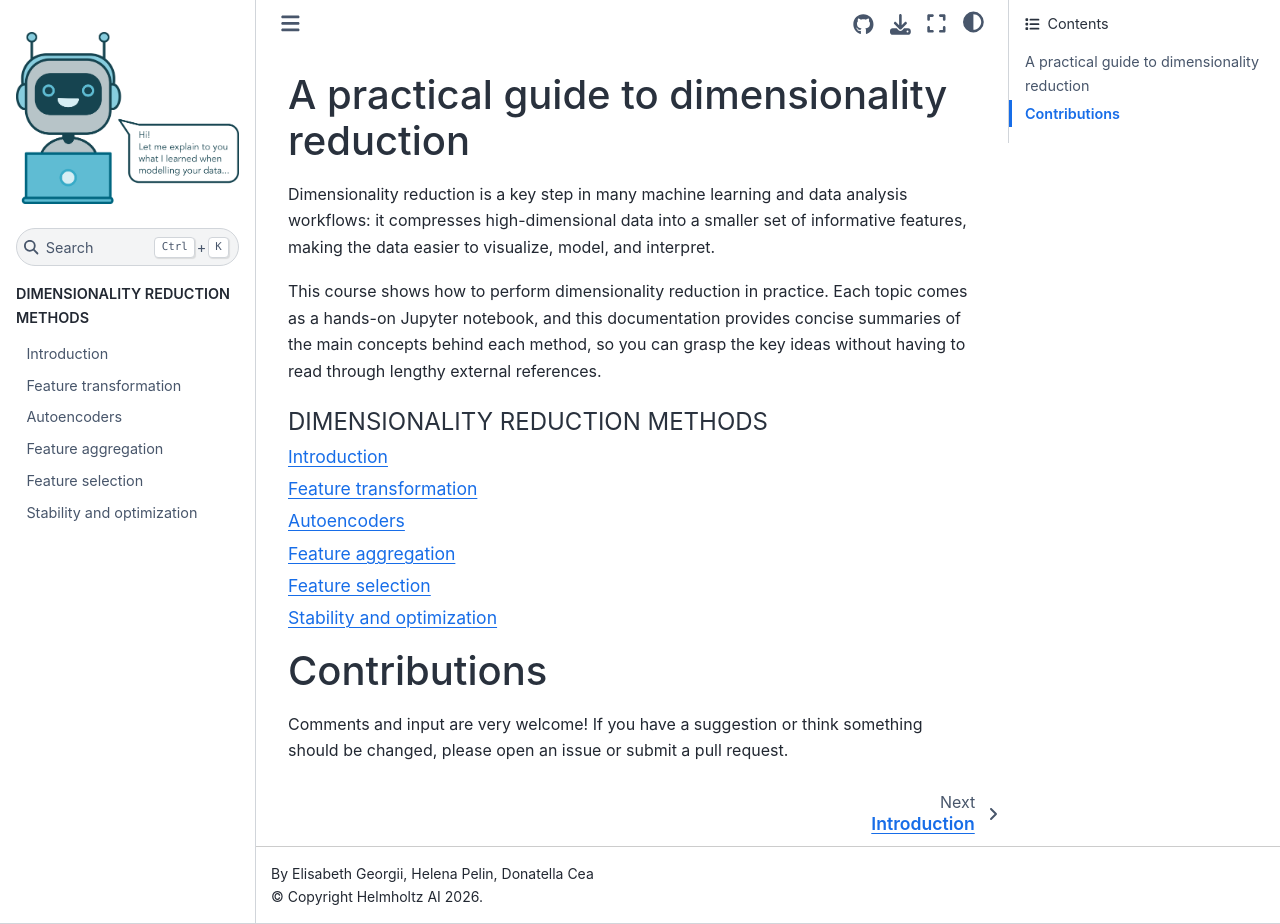
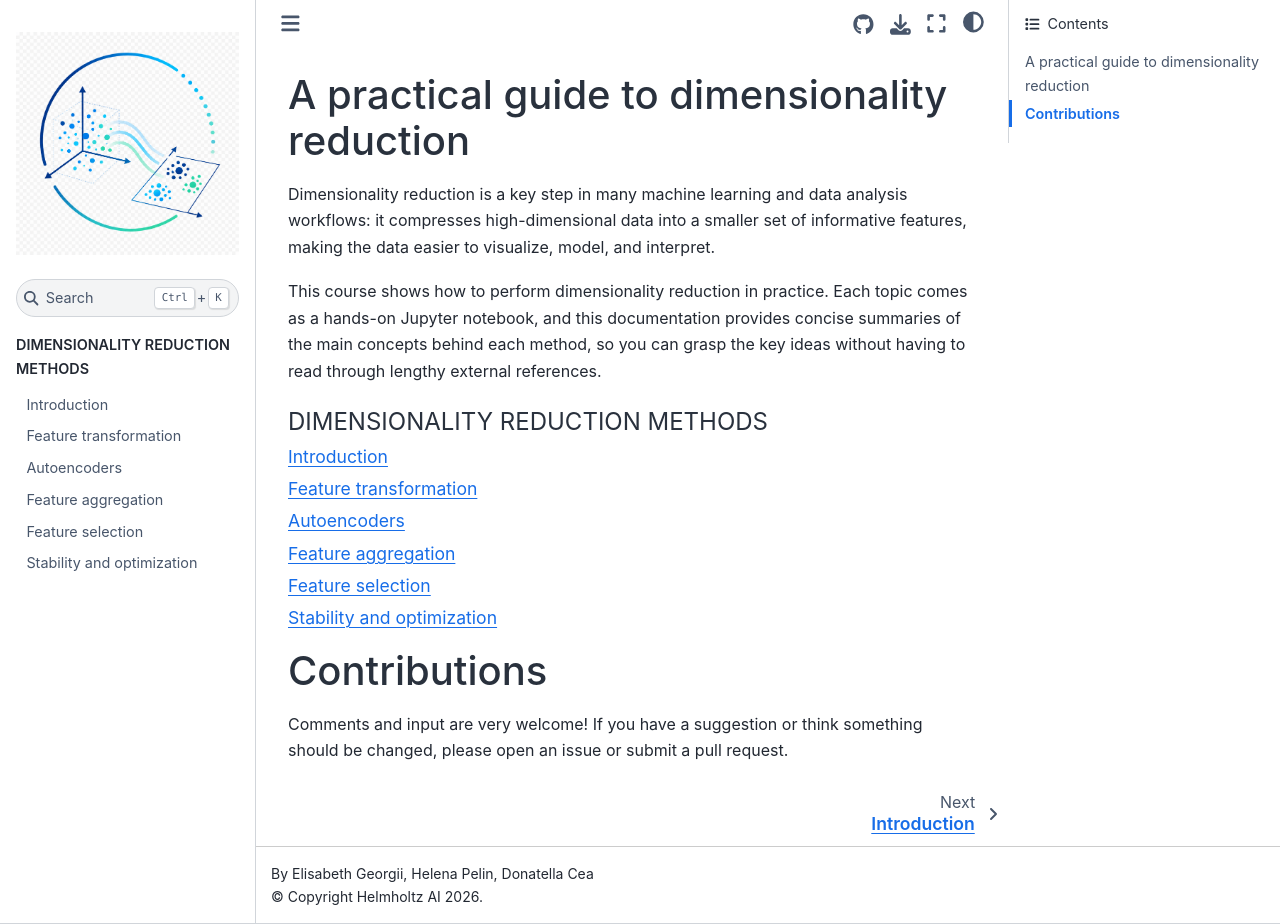
Before and after one commit to HelmholtzAI-Consultants-Munich/DimRed-Course, a Sphinx documentation site: the page built from docs/source/index.rst, in a window 1280 px wide and 924 px high. Built offline with Sphinx 7.4.7 and the Sphinx Book theme 1.1.4, drawn with Linux system fonts in a browser that asks for light colours.

Commit message:
Use the DimRed logo in the documentation
The docs were using logo2.png, the robot mascot from XAI-Tutorials, which was
copied over when the readthedocs scaffold was set up. Its speech bubble is about
explaining model predictions, so it belonged to the explainability course rather
than this one.

Replaced with the DimRed logo, which shows a three dimensional point cloud being
projected onto a plane. Verified that the Sphinx build succeeds and that the
image is picked up and referenced in the generated pages.

```diff
--- a/docs/source/conf.py
+++ b/docs/source/conf.py
@@ -61,7 +61,7 @@ exclude_patterns = ["_build", "Thumbs.db", ".DS_Store"]
 # a list of builtin themes.
 #
 html_theme = "sphinx_book_theme"
-html_logo = "_figures/logo2.png"
+html_logo = "_figures/logo_dimred.png"
 
 html_title = "DimRed Course"
 html_theme_options = {
```
Also changed, not shown: docs/source/_figures/logo2.png (deleted), docs/source/_figures/logo_dimred.png (added).
